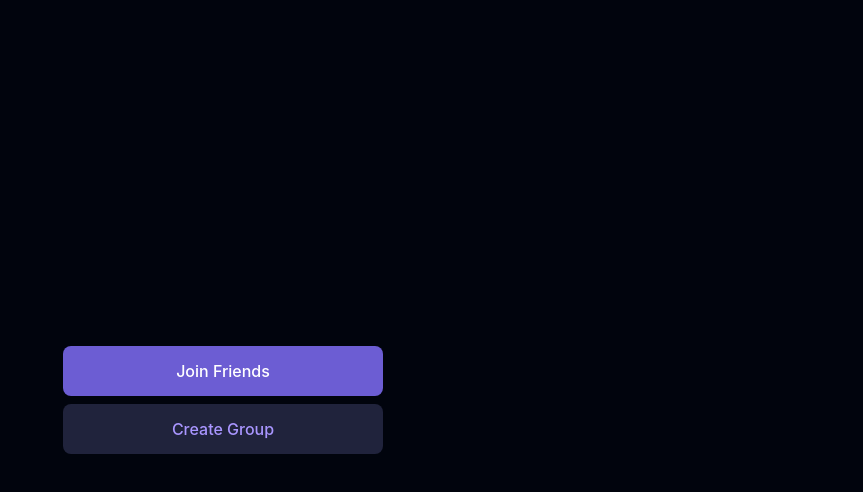
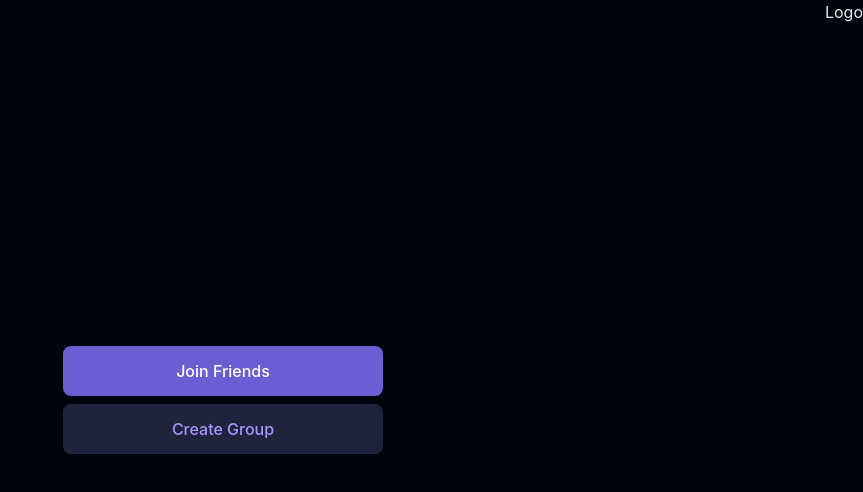
Before and after one commit to codetann/food, a React (Vite) app in the folder app/: page / in a window 1280 px wide. Shown: the top 492 px of the page, without its empty margins (417-1280 px from the left). Built offline with nearby package versions, Linux system fonts and the light colour scheme.

Commit message:
add navbar to onboarding

```diff
--- /dev/null
+++ b/app/src/features/onboarding/navbar.tsx
@@ -0,0 +1,14 @@
+import { Box, HStack } from "@chakra-ui/react";
+import { Button } from "@components";
+
+const NavBar = ({ prevSlide, show }: any) => {
+  return (
+    <HStack pos="fixed" top="0" w="100vw" justify="space-between">
+      {show && <Button onClick={prevSlide}>Back</Button>}
+      {!show && <Box />}
+      <h1>Logo</h1>
+    </HStack>
+  );
+};
+
+export { NavBar };
--- a/app/src/features/onboarding/onboarding.tsx
+++ b/app/src/features/onboarding/onboarding.tsx
@@ -3,6 +3,7 @@ import { Button, Page } from "@components";
 import { LandingSlide } from "./slides/landing";
 import { JoinSlide } from "./slides/join";
 import { AnimatePresence } from "framer-motion";
+import { NavBar } from "./navbar";
 
 const slides = [LandingSlide, JoinSlide];
 
@@ -11,10 +12,8 @@ const Onboarding = () => {
 
   return (
     <Page>
+      <NavBar prevSlide={controller.prevSlide} show={controller.index > 0} />
       <AnimatePresence initial={false}>
-        {controller.index > 0 && (
-          <Button onClick={controller.prevSlide}>Back</Button>
-        )}
         <controller.slide
           key={controller.index}
           nextSlide={controller.nextSlide}
```
